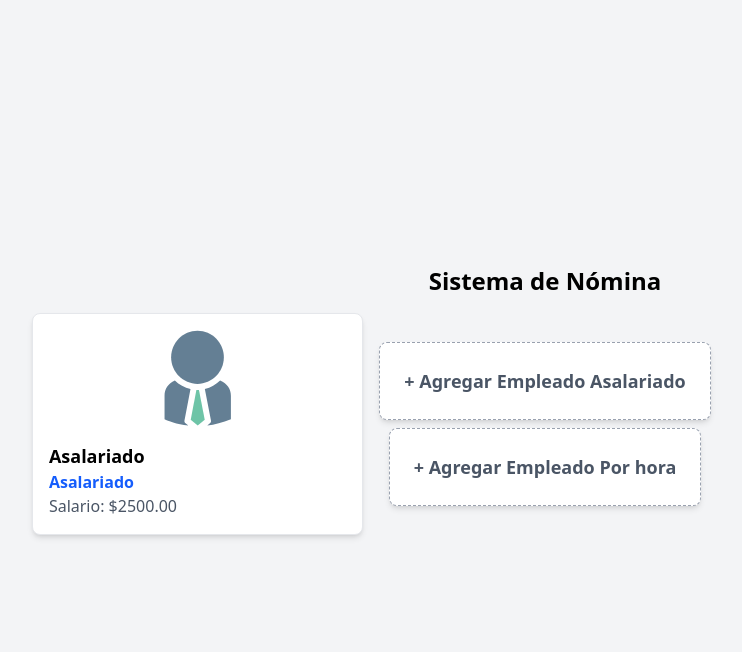
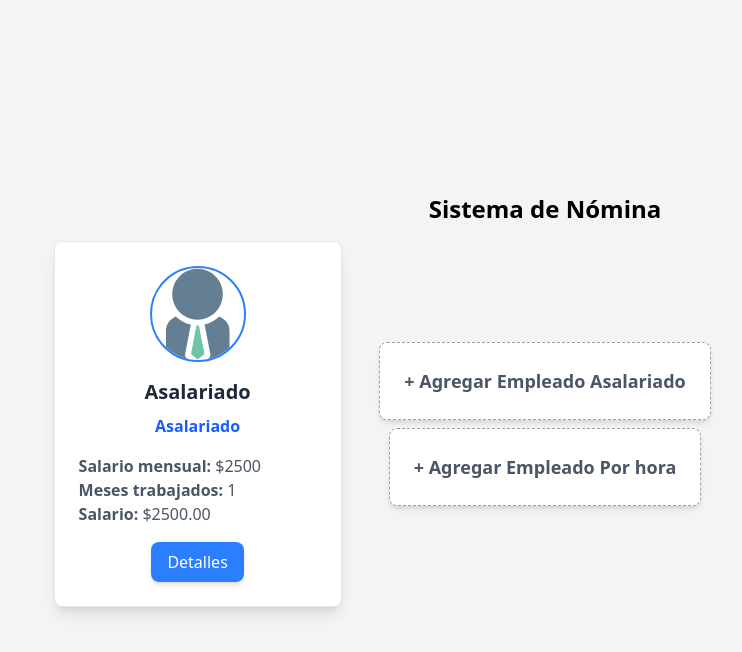
Before and after one commit to JoelDrart/sistema_empleados_visitor, a React (Vite) app: page / in a window 1280 px wide. Both pictures are taken after a click on the element "+ Agregar Empleado Asalariado". Shown: the top 652 px of the page, without its empty margins (95-837 px from the left). Built offline with nearby package versions, Linux system fonts and the light colour scheme.

Commit message:
Añadir funcionalidad para eliminar empleados y mejorar la presentación de la tarjeta de empleado

```diff
--- a/src/App.tsx
+++ b/src/App.tsx
@@ -33,6 +33,12 @@ const App: React.FC = () => {
     setEmployees((prevEmployees) => [...prevEmployees, newEmployee]);
   };
 
+  const handleDeleteEmployee = (employee: Employee) => {
+    setEmployees((prevEmployees) => prevEmployees.filter((emp) => emp !== employee));
+    setIsModalOpen(false);
+  };
+
+
   return (
     <div className="min-h-screen flex flex-col items-center justify-center bg-gray-100 p-4">
       <h1 className="text-2xl font-bold mb-4">Sistema de Nómina</h1>
@@ -46,11 +52,13 @@ const App: React.FC = () => {
       </div>
 
       <EmployeeModal
-        isOpen={isModalOpen}
-        employee={selectedEmployee}
-        onClose={() => setIsModalOpen(false)}
-        onSave={handleSaveEmployee}
-      />
+  isOpen={isModalOpen}
+  employee={selectedEmployee}
+  onClose={() => setIsModalOpen(false)}
+  onSave={handleSaveEmployee}
+  onDelete={handleDeleteEmployee} // Se pasa la función de eliminación
+/>
+
     </div>
   );
 };
--- a/src/components/EmployeeCard.tsx
+++ b/src/components/EmployeeCard.tsx
@@ -1,21 +1,69 @@
-
-import { Employee } from "../models/Employee";
-import empImg from "/emp-icon.svg"
+import { Employee, SalariedEmployee, HourlyEmployee } from "../models/Employee";
+import empImg from "/emp-icon.svg";
 
 interface EmployeeCardProps {
-  employee: Employee;
-  salary: number;
+    employee: Employee;
+    salary: number;
 }
 
 const EmployeeCard: React.FC<EmployeeCardProps> = ({ employee, salary }) => {
-  return (
-    <div className="bg-white shadow-md rounded-lg p-4 border border-gray-200">
-        <img src={empImg} alt="Employee" className="w-24 h-24 mx-auto mb-4" />
-      <h2 className="text-lg font-bold">{employee.name}</h2>
-      <p className="text-blue-600 font-semibold">{employee.getType()}</p>
-      <p className="text-gray-600">Salario: ${salary.toFixed(2)}</p>
-    </div>
-  );
+    return (
+        <div className="bg-white shadow-lg rounded-lg p-6 border border-gray-200 w-72 max-w-sm mx-auto">
+            <img
+                src={empImg}
+                alt="Employee"
+                className="w-24 h-24 mx-auto mb-4 rounded-full border-2 border-blue-500"
+            />
+            <h2 className="text-xl font-semibold text-center text-gray-800 mb-2">
+                {employee.name}
+            </h2>
+            <p className="text-blue-600 text-center font-semibold">
+                {employee.getType()}
+            </p>
+
+            {employee instanceof SalariedEmployee ? (
+                <div className="mt-4">
+                    <p className="text-gray-600">
+                        <span className="font-semibold">Salario mensual: </span>
+                        ${employee.salary}
+                    </p>
+                    <p className="text-gray-600">
+                        <span className="font-semibold">
+                            Meses trabajados:{" "}
+                        </span>
+                        {employee.monthsWorked}
+                    </p>
+                    <p className="text-gray-600">
+                        <span className="font-semibold">Salario: </span> $
+                        {salary.toFixed(2)}
+                    </p>
+                </div>
+            ) : employee instanceof HourlyEmployee ? (
+                <div className="mt-4">
+                    <p className="text-gray-600">
+                        <span className="font-semibold">Pago por hora: </span>$
+                        {employee.hourlyRate}
+                    </p>
+                    <p className="text-gray-600">
+                        <span className="font-semibold">
+                            Horas trabajadas:{" "}
+                        </span>
+                        {employee.hoursWorked}
+                    </p>
+                    <p className="text-gray-600">
+                        <span className="font-semibold">Salario: </span> $
+                        {salary.toFixed(2)}
+                    </p>
+                </div>
+            ) : null}
+
+            <div className="flex justify-center mt-4">
+                <button className="bg-blue-500 text-white px-4 py-2 rounded-lg shadow-md hover:bg-blue-600 transition">
+                    Detalles
+                </button>
+            </div>
+        </div>
+    );
 };
 
 export default EmployeeCard;
--- a/src/components/EmployeeModal.tsx
+++ b/src/components/EmployeeModal.tsx
@@ -6,9 +6,10 @@ interface EmployeeModalProps {
   isOpen: boolean;
   onClose: () => void;
   onSave: (updatedEmployee: Employee) => void;
+  onDelete: (employee: Employee) => void; // Nueva función para eliminar
 }
 
-const EmployeeModal: React.FC<EmployeeModalProps> = ({ employee, isOpen, onClose, onSave }) => {
+const EmployeeModal: React.FC<EmployeeModalProps> = ({ employee, isOpen, onClose, onSave, onDelete }) => {
   if (!isOpen || !employee) return null;
 
   const [name, setName] = useState(employee.name);
@@ -36,29 +37,63 @@ const EmployeeModal: React.FC<EmployeeModalProps> = ({ employee, isOpen, onClose
   };
 
   return (
-    <div className="fixed inset-0 bg-black/50  flex justify-center items-center">
+    <div className="fixed inset-0 bg-black/50 flex justify-center items-center">
       <div className="bg-white p-6 rounded shadow-lg w-96">
         <h2 className="text-lg font-bold mb-4">Editar Empleado</h2>
         <span>Nombre: </span>
-        <input className="w-full border p-2 mb-2" type="text" value={name} onChange={(e) => setName(e.target.value)} />
+        <input
+          className="w-full border p-2 mb-2"
+          type="text"
+          value={name}
+          onChange={(e) => setName(e.target.value)}
+        />
 
         {employee instanceof SalariedEmployee ? (
-            <>
-
+          <>
             <span>Meses trabajados: </span>
-          <input className="w-full border p-2 mb-2" type="number" value={monthsWorked} onChange={(e) => setMonthsWorked(Number(e.target.value))} />
-            </>
+            <input
+              className="w-full border p-2 mb-2"
+              type="number"
+              value={monthsWorked}
+              onChange={(e) => setMonthsWorked(Number(e.target.value))}
+            />
+          </>
         ) : (
           <>
-          <span>Pago/hora: </span>
-            <input className="w-full border p-2 mb-2" type="number" value={hourlyRate} onChange={(e) => setHourlyRate(Number(e.target.value))} />
+            <span>Pago/hora: </span>
+            <input
+              className="w-full border p-2 mb-2"
+              type="number"
+              value={hourlyRate}
+              onChange={(e) => setHourlyRate(Number(e.target.value))}
+            />
             <span>Horas trabajadas: </span>
-            <input className="w-full border p-2 mb-2" type="number" value={hoursWorked} onChange={(e) => setHoursWorked(Number(e.target.value))} />
+            <input
+              className="w-full border p-2 mb-2"
+              type="number"
+              value={hoursWorked}
+              onChange={(e) => setHoursWorked(Number(e.target.value))}
+            />
           </>
         )}
 
-        <button className="bg-blue-500 text-white px-4 py-2 rounded mr-2" onClick={handleSave}>Guardar</button>
-        <button className="bg-gray-300 px-4 py-2 rounded" onClick={onClose}>Cancelar</button>
+        <div className="flex justify-between mt-4">
+          <button className="bg-blue-500 text-white px-4 py-2 rounded" onClick={handleSave}>
+            Guardar
+          </button>
+          <button className="bg-gray-300 px-4 py-2 rounded" onClick={onClose}>
+            Cancelar
+          </button>
+          <button
+            className="bg-red-500 text-white px-4 py-2 rounded"
+            onClick={() => {
+              onDelete(employee);
+              onClose();
+            }}
+          >
+            Eliminar
+          </button>
+        </div>
       </div>
     </div>
   );
--- a/src/models/Employee.ts
+++ b/src/models/Employee.ts
@@ -41,7 +41,7 @@ export interface Employee {
   // Implementación del Visitor para calcular salarios
   export class SalaryCalculator implements EmployeeVisitor {
     visitSalariedEmployee(employee: SalariedEmployee): number {
-      return employee.salary;
+      return employee.salary * employee.monthsWorked;
     }
 
     visitHourlyEmployee(employee: HourlyEmployee): number {
```
Also changed, not shown: 1 other file (tests, documents, lock files or other folders).
